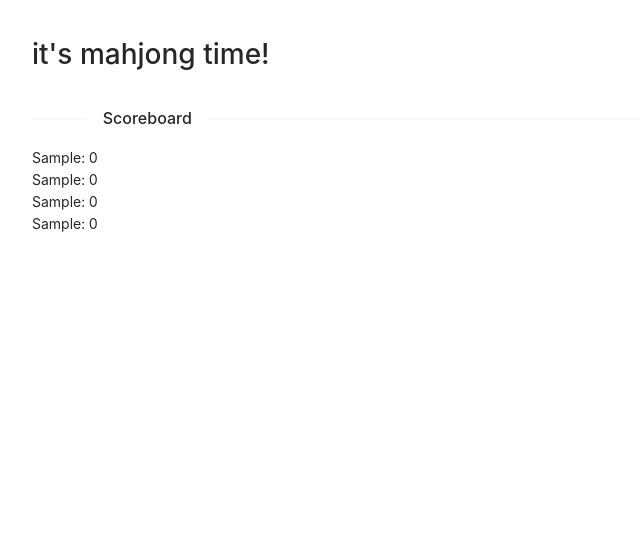
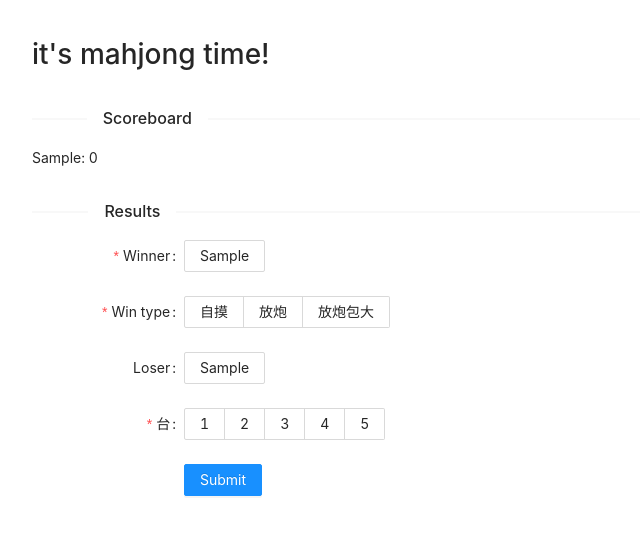
Before and after one commit to fionnatong/mahjong, a React (Create React App) app: page / in a window 1280 px wide. Both pictures are taken after typing "Sample", "Sample", "Sample", "Sample" into the empty fields and a click on the button "Start". Shown: the top 534 px of the page, without its empty margins (0-640 px from the left). Built offline with nearby package versions, Linux system fonts and the light colour scheme.

Commit message:
feat: add ResultUpdate

```diff
--- a/src/components/Scoreboard/index.tsx
+++ b/src/components/Scoreboard/index.tsx
@@ -1,9 +1,8 @@
 import React from 'react';
 import { Divider } from 'antd';
-import { Player } from '../../constants'
 
 interface ScoreboardProps {
-  players: Player[];
+  players: { [key: string]: number };
 }
 
 const Scoreboard = (props: ScoreboardProps): JSX.Element => {
@@ -11,7 +10,7 @@ const Scoreboard = (props: ScoreboardProps): JSX.Element => {
     <div className='scoreboard'>
       <Divider orientation='left' className='scoreboard__header'>Scoreboard</Divider>
       <div className='scoreboard__players'>
-        {props.players.map((player: Player) => <div className='scoreboard__players-score'>{player.name}: {player.score}</div>)}
+        {Object.keys(props.players).map((name: string) => <p className='scoreboard__players-score'>{name}: {props.players[name]}</p>)}
       </div>
     </div>
   );
--- a/src/composites/Mahjong/index.tsx
+++ b/src/composites/Mahjong/index.tsx
@@ -1,27 +1,66 @@
 import React, { useState } from 'react';
 import Setup from '../Setup';
 import Scoreboard from '../../components/Scoreboard';
-import { SetupFields, Player } from '../../constants'
+import ResultUpdate from '../ResultUpdate'
+import { SetupFields, ResultUpdateFields, WIN_OPTIONS } from '../../constants'
 
 const Mahjong = (): JSX.Element => {
   const [isSettingUp, setIsSettingUp] = useState<boolean>(true);
   const [bet, setBet] = useState<number>(0.1);
-  const [players, setPlayers] = useState<Player[]>([]);
+  const [players, setPlayers] = useState<{ [key: string]: number }>({});
 
-  const onFinishSetup = (setupValues: any): void => {
+  const onFinishSetup = (setupValues: { [key: string]: any}): void => {
     setBet(setupValues[SetupFields.Bet]);
     delete setupValues[SetupFields.Bet];
 
-    const newPlayers: Player[] = [];
-    for (const player in setupValues) {
-      const newPlayer: Player = {
-        name: setupValues[player],
-        score: 0
-      }
-      newPlayers.push(newPlayer);
-    }
+    const newPlayers: { [key: string]: number } = {};
+    Object.values(setupValues).map((player: string) => newPlayers[player] = 0);
     setPlayers(newPlayers);
     setIsSettingUp(false);
+  }
+
+  const onUpdateResults = (results: any): void => {
+    console.log('---onUpdateResults:', results);
+    const newScore: { [key: string]: number } = { ...players };
+    const TAI_TO_SCORE_MAP = [1, 2, 4, 8, 16];
+
+    const change = TAI_TO_SCORE_MAP[results[ResultUpdateFields.Tai] - 1] * bet;
+    console.log(change);
+
+    switch (results[ResultUpdateFields.WinType]) {
+      case WIN_OPTIONS.ZiMo:
+        const zimoChange = change * 2;
+        Object.keys(players).forEach((player: string) => {
+          const score =
+            (player === results[ResultUpdateFields.Winner]) ? newScore[player] + 3 * zimoChange :
+            newScore[player] - zimoChange;
+          newScore[player] = Number(score.toFixed(2));
+        })
+        break;
+
+      case WIN_OPTIONS.FangPao:
+        Object.keys(players).forEach((player: string) => {
+          const score =
+            (player === results[ResultUpdateFields.Winner]) ? newScore[player] + 4 * change :
+            (player === results[ResultUpdateFields.Loser]) ? newScore[player] - 2 * change :
+            newScore[player] - change;
+          newScore[player] = Number(score.toFixed(2));
+        })
+        break;
+
+      case WIN_OPTIONS.FangPaoBaoDa:
+        const baodaChange = 4 * change;
+        Object.keys(players).forEach((player: string) => {
+          const score =
+            (player === results[ResultUpdateFields.Winner]) ? newScore[player] + baodaChange :
+            (player === results[ResultUpdateFields.Loser]) ? newScore[player] - baodaChange :
+            newScore[player];
+          newScore[player] = Number(score.toFixed(2));
+        })
+        break;
+    }
+
+    setPlayers(newScore);
   }
 
   if (isSettingUp) {
@@ -31,6 +70,7 @@ const Mahjong = (): JSX.Element => {
   return (
     <>
       <Scoreboard players={players} />
+      <ResultUpdate playerNames={Object.keys(players)} onUpdateResults={onUpdateResults} />
     </>
   );
 }
--- /dev/null
+++ b/src/composites/ResultUpdate/index.tsx
@@ -0,0 +1,50 @@
+import React from 'react';
+import { Form, Radio, Button, Divider } from 'antd';
+import { ResultUpdateFields, WIN_OPTIONS } from '../../constants'
+
+interface ResultUpdateProps {
+  playerNames: string[];
+  onUpdateResults: (values: any) => void;
+}
+
+const formItemLayout = {
+  labelCol: { span: 3 },
+  wrapperCol: { span: 8 }
+}
+
+const buttonLayout = {
+  wrapperCol: { offset: 3 }
+}
+
+const ResultUpdate = (props: ResultUpdateProps): JSX.Element => {
+  const [form] = Form.useForm();
+
+  return (
+    <div className='update-results'>
+      <Divider orientation='left'>Results</Divider>
+      <Form form={form} {...formItemLayout} onFinish={props.onUpdateResults}>
+        <Form.Item name={ResultUpdateFields.Winner} label={ResultUpdateFields.Winner} rules={[{ required: true }]}>
+          <Radio.Group options={props.playerNames} optionType='button' />
+        </Form.Item>
+
+        <Form.Item name={ResultUpdateFields.WinType} label={ResultUpdateFields.WinType} rules={[{ required: true }]}>
+          <Radio.Group options={Object.values(WIN_OPTIONS)} optionType='button' />
+        </Form.Item>
+
+        <Form.Item name={ResultUpdateFields.Loser} label={ResultUpdateFields.Loser}>
+          <Radio.Group options={props.playerNames} optionType='button' />
+        </Form.Item>
+
+        <Form.Item name={ResultUpdateFields.Tai} label={ResultUpdateFields.Tai} rules={[{ required: true }]}>
+          <Radio.Group options={['1', '2', '3', '4', '5']} optionType='button' />
+        </Form.Item>
+
+        <Form.Item {...buttonLayout}>
+          <Button type='primary' htmlType='submit'>Submit</Button>
+        </Form.Item>
+      </Form>
+    </div>
+  );
+}
+
+export default ResultUpdate;
--- a/src/composites/Setup/index.tsx
+++ b/src/composites/Setup/index.tsx
@@ -23,7 +23,7 @@ const Setup = (props: SetupProps): JSX.Element => {
   }
 
   return (
-  <Form form={form} layout='horizontal' {...formItemLayout} onFinish={props.onFinish} initialValues={initialValues}>
+  <Form form={form} {...formItemLayout} onFinish={props.onFinish} initialValues={initialValues}>
     <Form.Item name={SetupFields.PlayerOne} label={SetupFields.PlayerOne} rules={[{ required: true }]}>
       <Input placeholder={SetupFields.PlayerOne} />
     </Form.Item>
--- a/src/constants/index.ts
+++ b/src/constants/index.ts
@@ -6,7 +6,15 @@ export enum SetupFields {
   Bet = 'Bet'
 }
 
-export interface Player {
-  name: string;
-  score: number;
+export enum ResultUpdateFields {
+  Winner = 'Winner',
+  WinType = 'Win type',
+  Loser = 'Loser',
+  Tai = '台'
 }
+
+export const WIN_OPTIONS = {
+  ZiMo: '自摸',
+  FangPao: '放炮',
+  FangPaoBaoDa: '放炮包大'
+};
```
